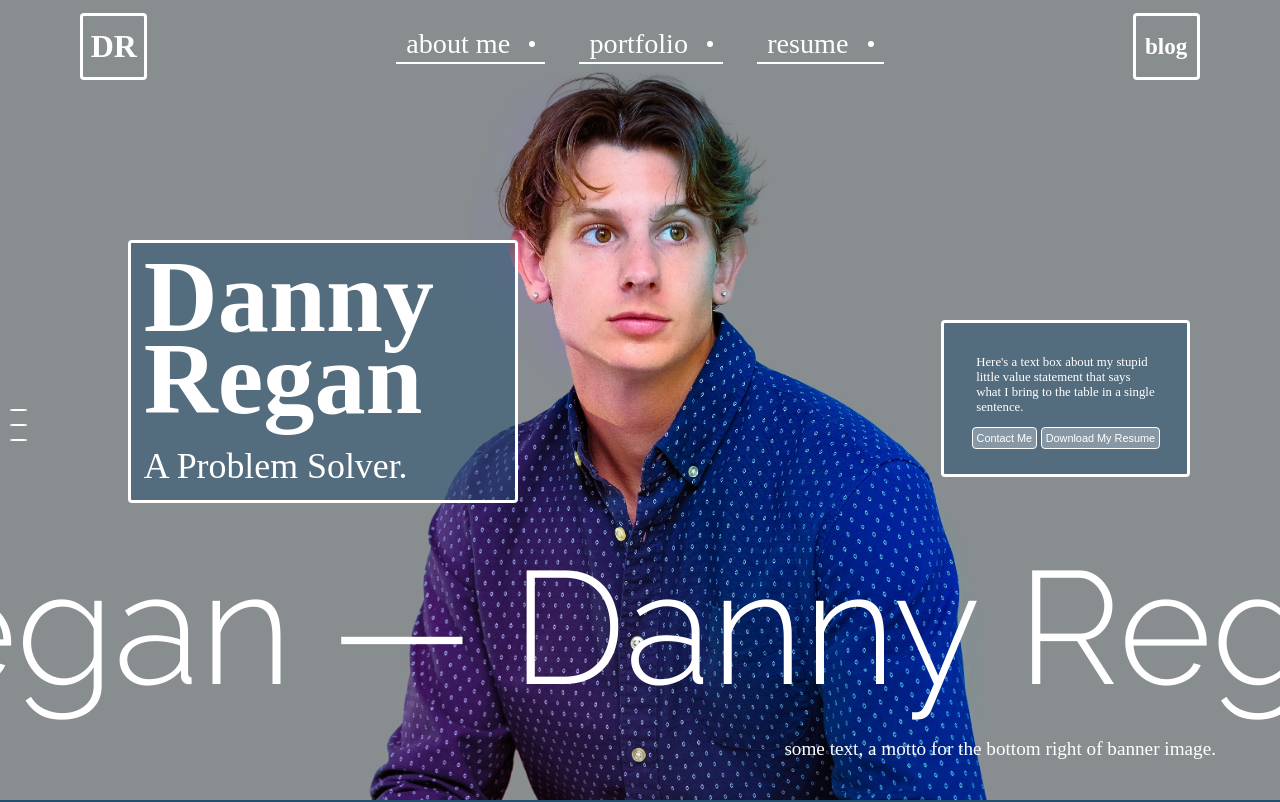
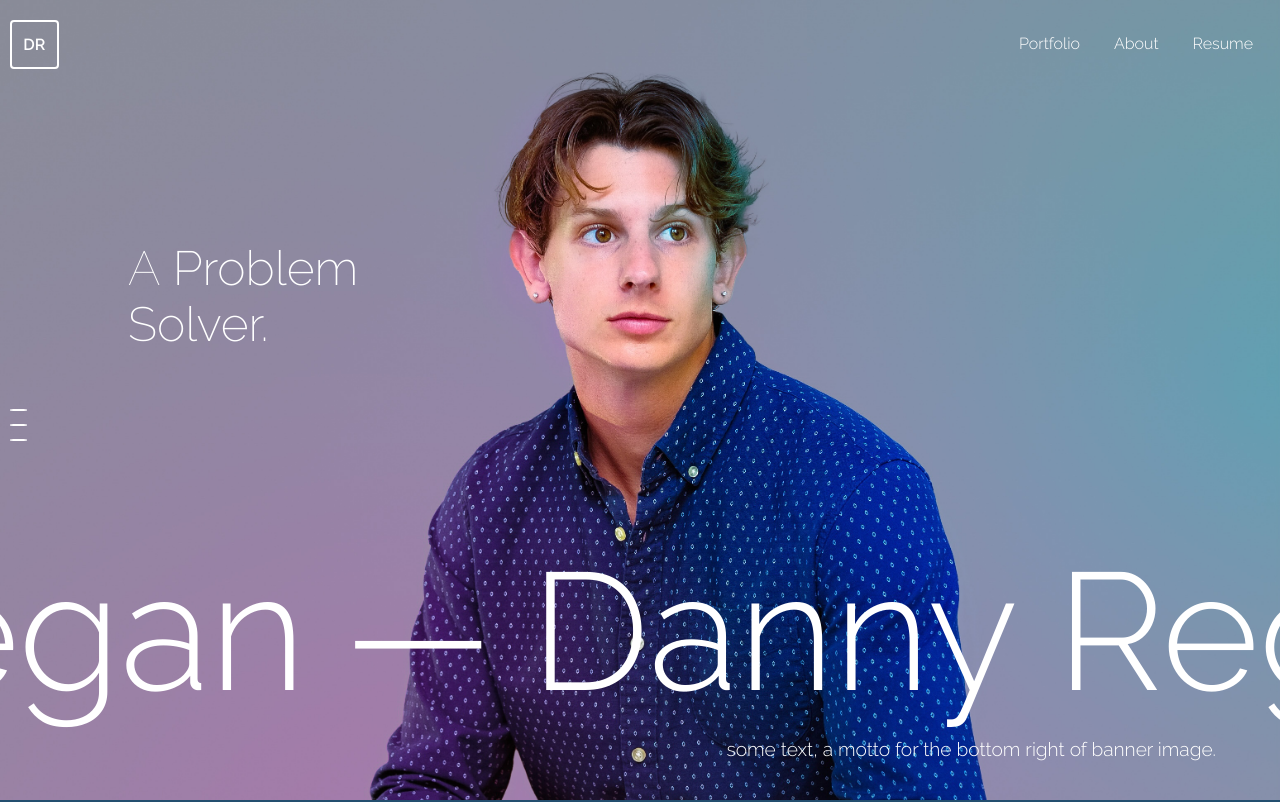
Before and after one commit to dannyregan/dreegs, a React (Create React App) app: page / in a window 1280 px wide. Shown: the top 802 px of the page. Built offline with nearby package versions, Linux system fonts and the light colour scheme.

Commit message:
hero section tab styling, /front end/ styling, photo update

```diff
--- a/src/Components/Nav.js
+++ b/src/Components/Nav.js
@@ -1,6 +1,6 @@
 import React, {useState, useEffect} from "react";
 import styles from './Nav.module.css';
-import hero from '../images/Hero.jpg';
+import hero from '../images/Hero 2.JPG';
 
 export default function Nav() {
     useEffect(() => {
@@ -42,38 +42,39 @@ export default function Nav() {
                     </div>
                     <div className={styles.navDivCenter}>
                         <ul className={styles.navTabs}>
-                            <a href='#About Me'>
-                                <li>about me</li>
+                            <a href='#Portfolio'>
+                                <li>Portfolio</li>
                                 <div className={styles.dots}></div>
                             </a>
-                            <a href='#Portfolio'>
-                                <li>portfolio</li>
+                            <a href='#About Me'>
+                                <li>About</li>
                                 <div className={styles.dots}></div>
                             </a>
                             <a href="#Resume">
-                                <li>resume</li>
+                                <li>Resume</li>
                                 <div className={styles.dots}></div>
                             </a>
                         </ul>
                     </div>
-                    <div className={styles.navDivRight}>
+                    {/* <div className={styles.navDivRight}>
                         <a href='#'>
                             <p className={styles.initials}>blog</p>
                         </a>
-                    </div>
+                    </div> */}
                 </div>
                 <div className={styles.dannyRegan}>
-                    <h1 className={styles.danny}>Danny</h1>
-                    <h1 className={styles.regan}>Regan</h1>
-                    <p className={styles.frontEnd}>{a} <span>{noun}</span></p>
+                    {/* <h1 className={styles.danny}>Danny</h1>
+                    <h1 className={styles.regan}>Regan</h1> */}
+                    <p className={styles.frontEnd}>{a}
+                     <span> {noun}</span></p>
                 </div>
-                <div className={styles.valueContainer}>
+                {/* <div className={styles.valueContainer}>
                         <p className={styles.valueStatement}>Here's a text box about my stupid little value statement that says what I bring to the table in a single sentence.</p>
                         <div className={styles.buttonsContainer}>
                             <a href='#' className={[styles.button, styles.contactMe]}><button>Contact Me</button></a>
                             <a href='#' className={[styles.button, styles.downloadMyResume]}><button>Download My Resume</button></a>
                         </div>
-                    </div>
+                    </div>      */}
                 <div className={styles.motto}>
                     <p>some text, a motto for the bottom right of banner image.</p>
                 </div>
--- a/src/Components/Nav.module.css
+++ b/src/Components/Nav.module.css
@@ -23,7 +23,7 @@
 
 .nav {
     display: flex;
-    justify-content: center;
+    justify-content: space-between;
     align-items: center;
     position: absolute;
     width: 100%;
@@ -34,19 +34,20 @@
   }
 
   .initials {
-    border: 3px solid white;
+    border: 2px solid white;
     color: white;
     border-radius: 4px;
     padding: .3rem;
-    font-size: 2.5vw;
+    font-size: 1rem;
     font-weight: 600;
-    height: 4vw;
-    width: 4vw;
+    height: 35px;
+    width: 35px;
     display: flex;
     align-items: center;
     justify-content: center;
     text-decoration: none;
-    margin: 1vw;
+    margin-top: 20px;
+    margin-left: 10px;
   }
 
   .initials:hover {
@@ -58,13 +59,15 @@
     display: flex;
     align-items: center;
     justify-content: space-between;
-    width: 75vw;
+    margin-top: 20px;
+    margin-right: 10px;
+
   }
 
   .navTabs {
     display: flex;
     justify-content: center;
-    font-size: 2.2vw;
+    font-size: 1rem;
     align-items: center;
     width: 100%;
   }
@@ -73,37 +76,50 @@
     text-decoration: none;
     list-style: none;
     color: white;
-    margin: 0px 17px;
+    margin: 0px 7px;
     padding-bottom: 2px;
-    border-bottom: 2px solid white;
+    /* border-bottom: 1px solid white; */
     display: flex;
     align-items: center;
     justify-content: space-between;
+
+    display: inline-block;
+    background-image: linear-gradient(#ffffff 0 0);
+    background-position: 0 100%; /*OR bottom left*/
+    background-size: 0% 1px;
+    background-repeat: no-repeat;
+    transition:
+      background-size 0.3s,
+      background-position 0s 0.3s;
   }
 
   .navTabs a:hover {
-    border: 2px solid white;
+    /* border: 2px solid white;
     border-radius: 4px;
     margin: 15px;
     padding-bottom: 4px;
     padding-top: 4px;
-    margin-top: 11px;
+    margin-top: 11px; */
+    /* border-bottom: 1px solid white;
+    padding-bottom: 1px; */
+    background-position: 100% 100%;
+    background-size: 100% 1px;
   }
 
   .navTabs a li {
     width: max-content;
-    margin-right: 1.5vw;
+    margin-right: 10px;
     margin-left: 10px;
   }
 
-  .dots {
-    border: 2px solid white;
+  /* .dots {
+    border: 1px solid white;
     width: 2px;
     height: 2px;
     border-radius: 4px;
     margin-right: 10px;
     background-color: white;
-  }
+  } */
 
   .navDivRight p {
     font-size: 1.8vw;
@@ -118,89 +134,24 @@
   position: absolute;
   top: 30%;
   left: 10%;
-  font-size: 4vw;
+  font-size: 3rem;
   color: white;
-  background-color: rgba(35, 79, 111, 0.5);
-  border: 3px solid white;
-  border-radius: 4px;
-  width: 28vw;
-  padding: 1%;
+  width: 300px;
 }
 
-.nameContainer {
-  /* width: 100vw; */
-  overflow: hidden;
-  position: absolute;
-  top: 66.7vh;
-}
-
-.nameInner {
-  white-space: nowrap;
-  display: flex;
-}
-
-.nameText {
-  display: flex;
-}
-
-.scrollingName {
-  color: white;
-  font-size: 10rem;
-  font-family: "Raleway", sans-serif;
-  font-weight: 300;
-}
-
-.nameInner div {
-  animation: scrollLeft 10s linear infinite;
-}
-
-.spacer {
-  padding: 0px 3vw;
-}
-
-@keyframes scrollLeft {
-  0% {
-      transform: translateX(0%);
-  }
-
-  100% {
-      transform: translateX(-100%);
-  }
-}
-
-/* .nameWrapper h1 {
-  display: inline-block;
-  color: white;
-  font-family: "Raleway", sans-serif;
-  font-optical-sizing: auto;
-  font-weight: 400;
-  font-style: normal;
-  font-size: 10rem;
-}
-
-@keyframes marquee {
-  0% {
-    transform: translateX(0%)
-  }
-  100% {
-    transform: translateX(-100%)
-  }
-} */
-
-.danny,
+/* .danny,
 .regan {
   margin: 0px;
   line-height: 80%;
-}
+} */
 
 .frontEnd {
-  font-size: 70%;
   font-weight: 100;
-  margin-top: 2vw;
 }
 
 .frontEnd span {
-  font-weight: 300;
+  font-family: "Raleway";
+  font-weight: 200;
 }
 
 .valueContainer {
@@ -256,6 +207,78 @@ button:hover {
 }
 
 
+.nameContainer {
+  width: 120vw;
+  overflow: hidden;
+  position: absolute;
+  top: 66.7vh;
+}
+
+.nameInner {
+  white-space: nowrap;
+  display: flex;
+}
+
+.nameText {
+  display: flex;
+}
+
+.scrollingName {
+  color: white;
+  font-size: 13vw;
+  font-family: "Raleway", sans-serif;
+  font-weight: 300;
+}
+
+.nameInner div {
+  animation: scrollLeft 10s linear infinite;
+}
+
+.spacer {
+  padding: 0px 3vw;
+}
+
+@keyframes scrollLeft {
+  0% {
+      transform: translateX(0%);
+  }
+
+  100% {
+      transform: translateX(-100%);
+  }
+}
+
+@keyframes scrollRight {
+  0% {
+      transform: translateX(-100%);
+  }
+
+  100% {
+      transform: translateX(0%);
+  }
+}
+
+/* .nameWrapper h1 {
+  display: inline-block;
+  color: white;
+  font-family: "Raleway", sans-serif;
+  font-optical-sizing: auto;
+  font-weight: 400;
+  font-style: normal;
+  font-size: 10rem;
+}
+
+@keyframes marquee {
+  0% {
+    transform: translateX(0%)
+  }
+  100% {
+    transform: translateX(-100%)
+  }
+} */
+
+
+
 /* Menu Navigation Bars */
 
 .menuContainer {
--- a/src/index.css
+++ b/src/index.css
@@ -21,4 +21,6 @@ body {
   margin: 0;
   padding: 0;
   max-width: 100%;
+  font-family: "Raleway";
+  font-weight: 300;
 }
```
Also changed, not shown: src/images/Hero 2.JPG (added).
